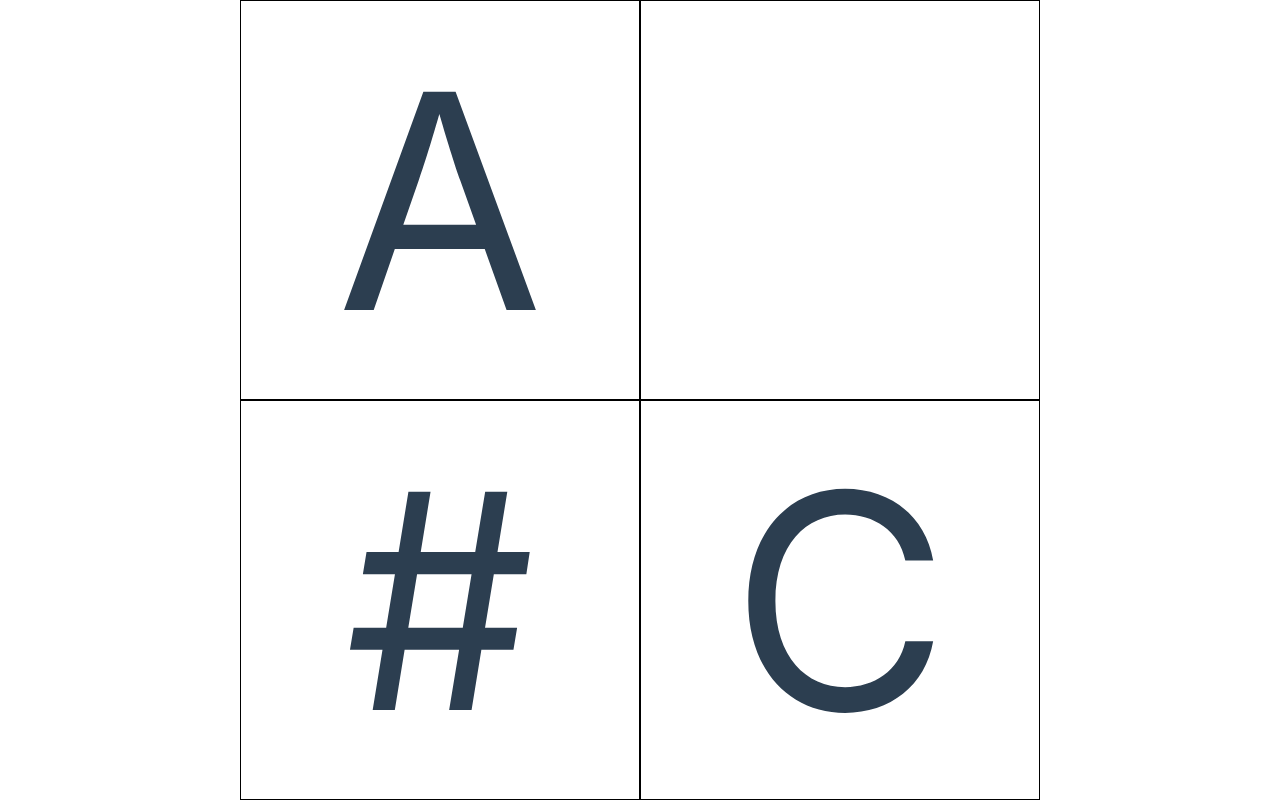
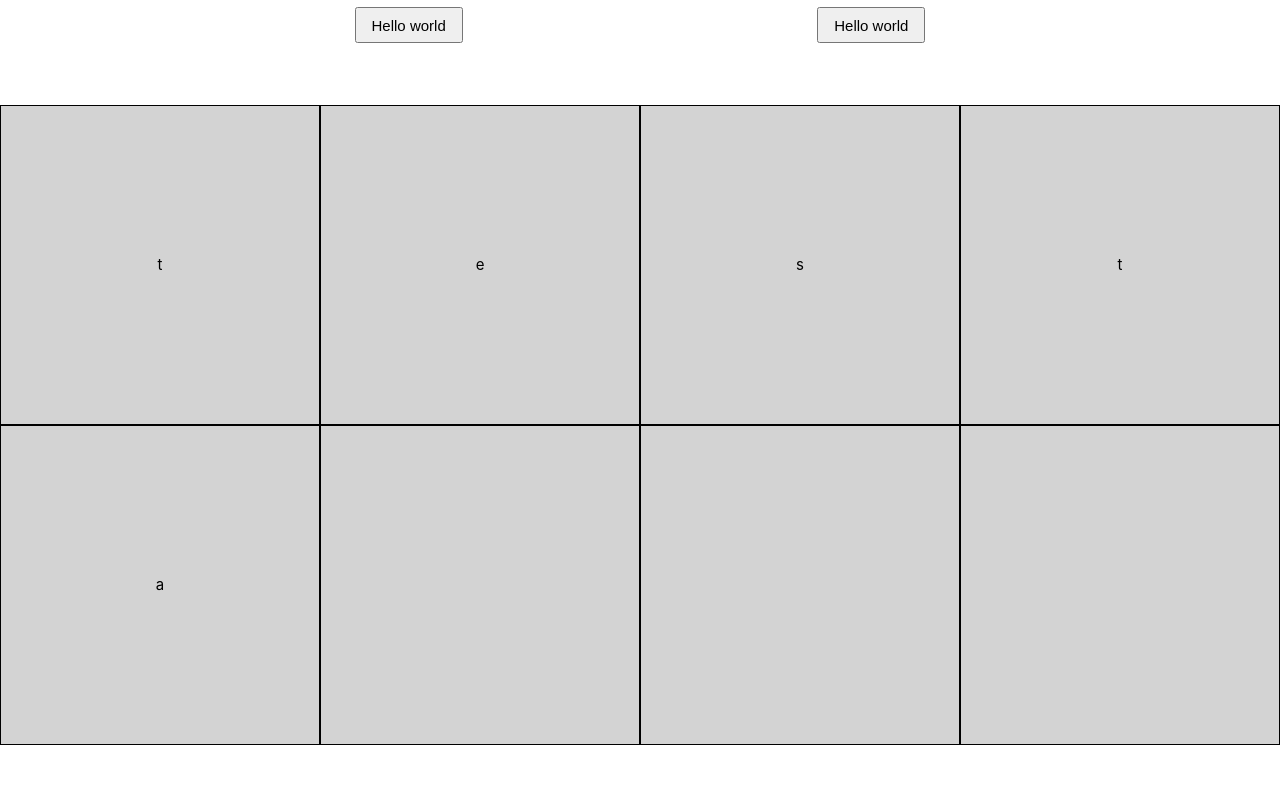
Before and after one commit to leo-chartier/crosswords, a Vue app: page / in a window 1280 px wide. Built offline with nearby package versions, Linux system fonts and the light colour scheme.

Commit message:
Create header and update resizing

```diff
--- a/src/App.vue
+++ b/src/App.vue
@@ -1,9 +1,14 @@
 <script setup>
 import { ref } from 'vue'
 
-const cells = ref([['a', '#'], ['', 'c']]);
+const cells = ref([
+  'test',
+  'a'
+]);
 
 import CrosswordGrid from './components/CrosswordGrid.vue'
+import HeaderBar from './components/HeaderBar.vue'
+import WordSearch from './components/WordSearch.vue'
 
 function updateCell({ event, i, j }) {
   const text = event.target.innerText.trim();
@@ -23,6 +28,10 @@ function updateCell({ event, i, j }) {
 </script>
 
 <template>
+  <HeaderBar>
+    <WordSearch />
+    <WordSearch />
+  </HeaderBar>
   <main>
     <CrosswordGrid :cells="cells" @update-cell="updateCell" />
   </main>
--- a/src/assets/main.css
+++ b/src/assets/main.css
@@ -1,12 +1,5 @@
 @import './base.css';
 
 #app {
-  max-width: 1280px;
-  margin: 0 auto;
   font-weight: normal;
 }
-
-body {
-  display: flex;
-  place-items: center;
-}
--- a/src/components/CrosswordGrid.vue
+++ b/src/components/CrosswordGrid.vue
@@ -1,61 +1,63 @@
 <script setup>
-import { computed, onMounted, ref } from 'vue';
+import { computed } from 'vue';
 
 const props = defineProps({
   cells: { type: Array, required: true }
 });
 
-const windowWidth = ref(window.innerWidth);
-const windowHeight = ref(window.innerHeight);
-const width = computed(() => (props.cells || [])[0]?.length);
-const height = computed(() => props.cells?.length);
-
-function cellSize () {
-  const maxWidth = windowWidth.value / width.value;
-  const maxHeight = windowHeight.value / height.value;
-  return Math.min(maxWidth, maxHeight);
-};
+const nRows = computed(() => props.cells.length);
+const nCols = computed(() => Math.max(...props.cells.map(row => row.length)));
+const aspectRatio = computed(() => nCols.value / nRows.value);
 
 const gridStyle = computed(() => {
   return {
-    display: 'grid',
-    gridTemplateColumns: `repeat(${width.value || 0}, ${cellSize()}px)`
+    gridTemplateRows: `repeat(${nRows.value}, 1fr)`,
+    gridTemplateColumns: `repeat(${nCols.value}, 1fr)`,
+    width: `calc(min(100vw, (100vh - 50px) * ${aspectRatio.value}))`,
+    height: `calc(min(100vh - 50px, 100vw / ${aspectRatio.value}))`
   };
-});
-
-const cellStyle = computed(() => {
-  return {
-    width: cellSize() + "px",
-    height: cellSize() + "px",
-    lineHeight: cellSize() + "px",
-    textAlign: "center",
-    fontSize: cellSize() * 0.75 + "px",
-    textTransform: "uppercase",
-    border: "1px solid #000",
-  };
-});
-
-onMounted(() => {
-  window.addEventListener("resize", () => {
-    windowWidth.value = window.innerWidth;
-    windowHeight.value = window.innerHeight;
-  });
 });
 </script>
 
 <template>
-  <div class="grid" :style="gridStyle">
-    <div
-      v-for="(row, i) in cells"
-      :key="i">
-      <div
-        v-for="(cell, j) in row"
-        :key="j"
-        :style="cellStyle"
-        contenteditable
-        @input="$emit('update-cell', {event: $event, i, j})">
-        {{ cell }}
-      </div>
+  <div class="grid-container">
+    <div class="grid" :style="gridStyle">
+      <template v-for="(row, i) in props.cells" :key="i">
+        <div v-for="(cell, j) in row.padEnd(nCols, ' ')" :key="`${i}-${j}`" class="cell-container">
+          <div class="cell">{{ cell }}</div>
+        </div>
+      </template>
     </div>
   </div>
 </template>
+
+<style scoped>
+.grid-container {
+  display: flex;
+  justify-content: center;
+  align-items: center;
+  width: 100%;
+  height: calc(100vh - 50px);
+}
+
+.grid {
+  display: grid;
+}
+
+.cell-container {
+  width: 100%;
+  height: 100%;
+  aspect-ratio: 1 / 1;
+}
+
+.cell {
+  display: flex;
+  justify-content: center;
+  align-items: center;
+  width: 100%;
+  height: 100%;
+  background-color: lightgray;
+  color: black;
+  border: solid 1px black;
+}
+</style>
--- /dev/null
+++ b/src/components/HeaderBar.vue
@@ -0,0 +1,19 @@
+<template>
+  <header>
+    <slot></slot>
+  </header>
+</template>
+
+<style scoped>
+header {
+  display: flex;
+  height: 50px;
+  align-items: center;
+  justify-content: space-evenly;
+}
+
+:deep(button) {
+  padding: 0.5em 1em;
+  font-size: 1em;
+}
+</style>
--- /dev/null
+++ b/src/components/WordSearch.vue
@@ -0,0 +1,3 @@
+<template>
+  <button>Hello world</button>
+</template>
```
